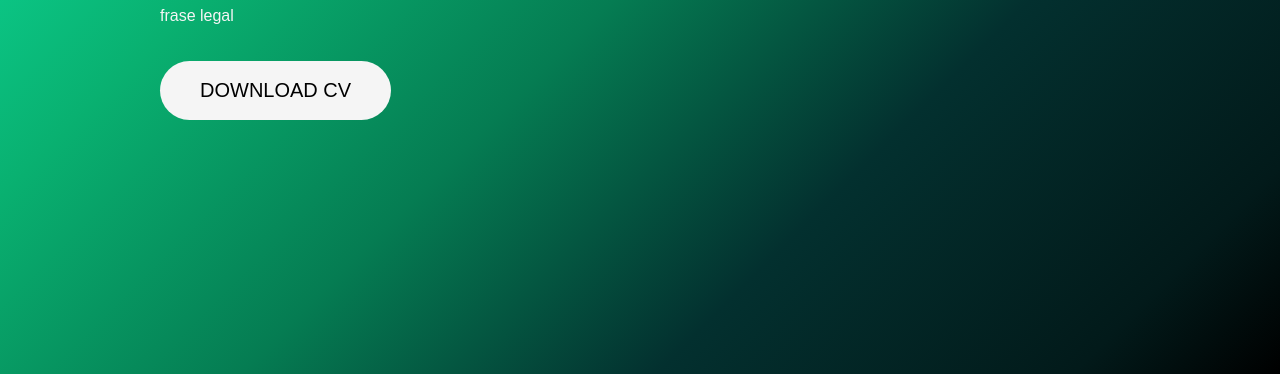
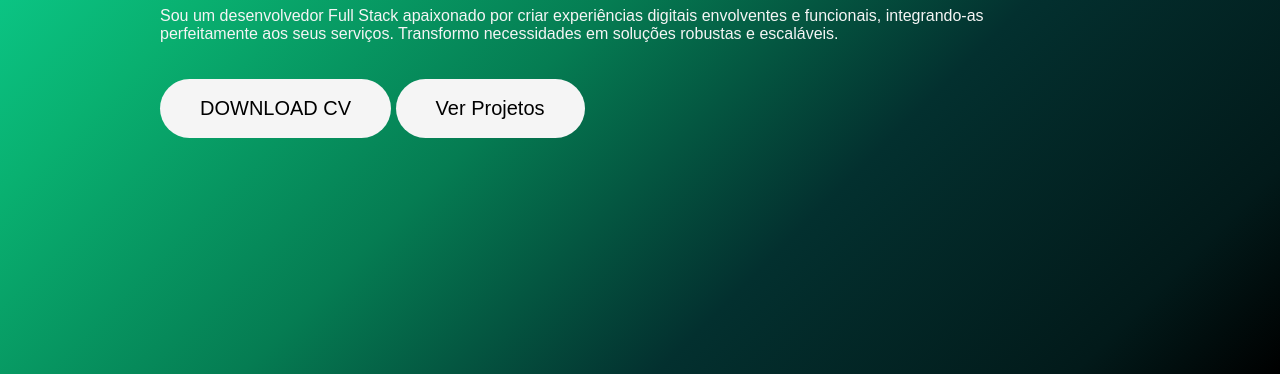
Before and after one commit to William-Matheus-SV/Portfolio, a plain HTML site: page index.html in a window 1280 px wide. Shown: the part 426-800 px from the top of the page. Drawn offline with Linux system fonts and the light colour scheme.

Commit message:
adicionado botão projetos

```diff
--- a/index.html
+++ b/index.html
@@ -20,8 +20,9 @@
         <div class="principal">
             <h1>William Matheus</h1>
             <h2>Desenvolvedor Full Stack</h2>
-            <p>frase legal</p><br><br>
+            <p>Sou um desenvolvedor Full Stack apaixonado por criar experiências digitais envolventes e funcionais, integrando-as perfeitamente aos seus serviços. Transformo necessidades em soluções robustas e escaláveis.</p><br><br>
             <button class="btn-cv">DOWNLOAD CV</button>
+            <button class="btn-projetos">Ver Projetos</button>
         </div>
         <div class="imagem">
         <div class="img-box">
--- a/style.css
+++ b/style.css
@@ -80,7 +80,20 @@ body {
   transform: scale(1.05);
   background: #0EDB9C;
 }
+.btn-projetos {
+  background: #f5f5f5;
+  border: none;
+  padding: 18px 40px;
+  border-radius: 40px;
+  font-size: 20px;
+  cursor: pointer;
+  transition: .3s;
+}
 
+.btn-projetos:hover {
+  transform: scale(1.05);
+  background: #0EDB9C;
+}
 /* Lado Direito */
 
 .imagem {
```
